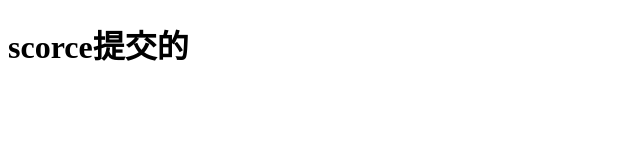
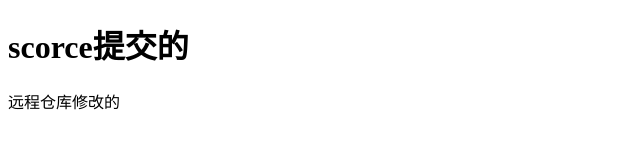
Before and after one commit to hpl168/hpl_01, a plain HTML site: page test.html in a window 1280 px wide. Shown: the whole page, without its empty margins (0-640 px from the left). Drawn offline with Linux system fonts and the light colour scheme.

Commit message:
Update test.html

```diff
--- a/test.html
+++ b/test.html
@@ -8,5 +8,6 @@
 </head>
 <body>
     <h1>scorce提交的</h1>
+    <p>远程仓库修改的</p>
 </body>
 </html>
```
